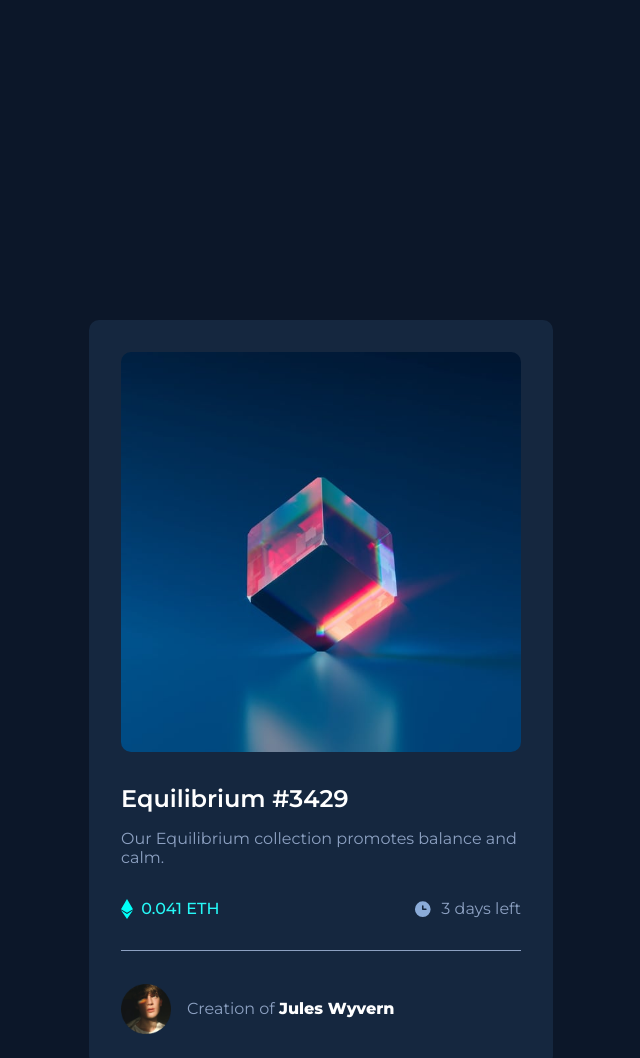
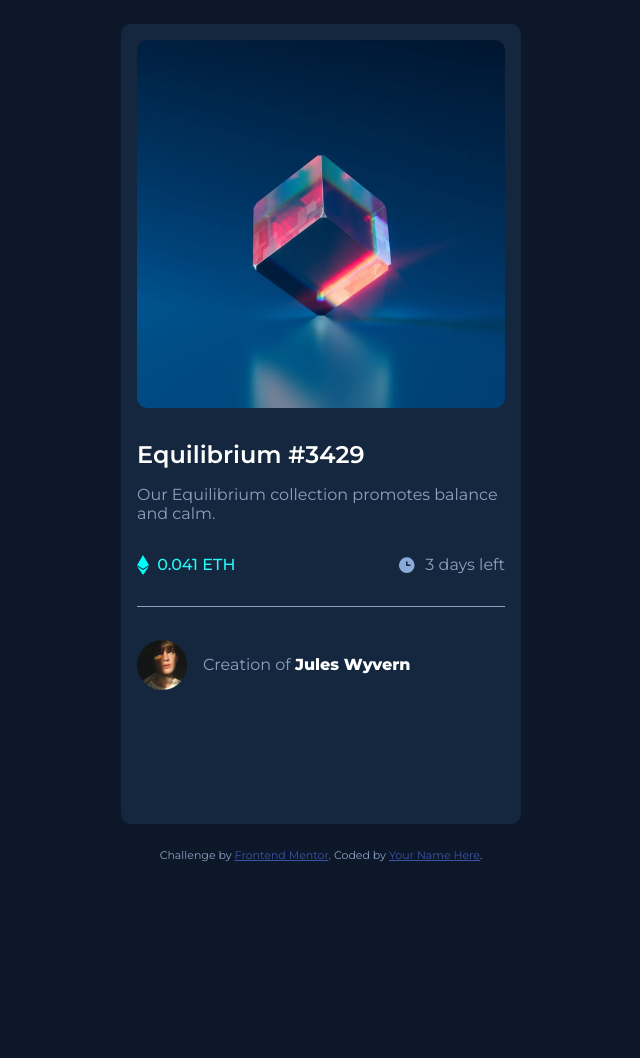
Before and after one commit to design4emmy/nft-preview-card-component-main, a plain HTML site: page index.html in a window 1280 px wide. Shown: the top 1058 px of the page, without its empty margins (319-959 px from the left). After the commit the page ends 862 px from the top, so only its background shows below. Drawn offline with Linux system fonts and the light colour scheme.

Commit message:
4th commit
Made some tweaks to the css

```diff
--- a/css/style.css
+++ b/css/style.css
@@ -1,10 +1,15 @@
+*{
+    box-sizing: border-box;
+}
+
+
 body{
     margin: 0;
     background-color: #0C1729;
     color: #8DA1C2;
     font-family: 'Montserrat', sans-serif;
     font-size: 1rem;
-    padding: 3em;
+    /* padding: 3em; */
 }
 
 img{
@@ -33,10 +38,10 @@ h1{
 
 .container{
     width: 90%;
-    max-width: 900px;
+    max-width: 350px;
     background-color: #15273F;
-    padding: 2em;
-    margin: 0 auto;
+    padding: 1em;
+    margin: 1.5em auto;
     border-radius: 10px;
 }
 
@@ -87,23 +92,22 @@ h1{
     font-weight: 600;
 }
 
-@media (min-width: 775px){
+@media (min-width: 550px){
 
     body{
-        padding: 20em;
+        /* padding: 20em; */
     }
 
-    /* img{
 
-    } */
     .container{
-        padding: 2em;
-        width: 90%;
+        width: 50%;
+        min-height: 100vh;
         max-width: 400px;
+        /* display: flex;
+        flex-direction: column;
+        align-content: flex-start; */
 
     }
 
-    .container-image{
-        width: 100%;
-    }
+
 }
```
